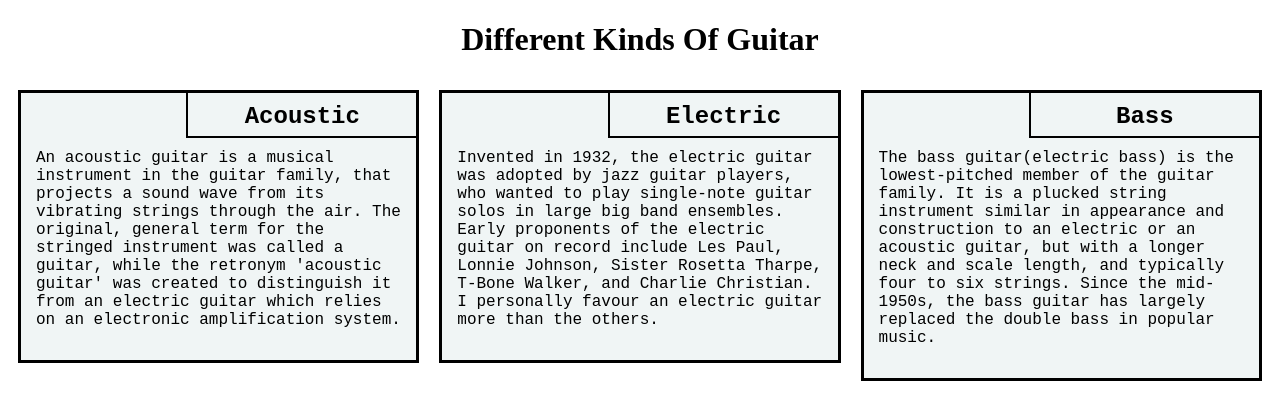
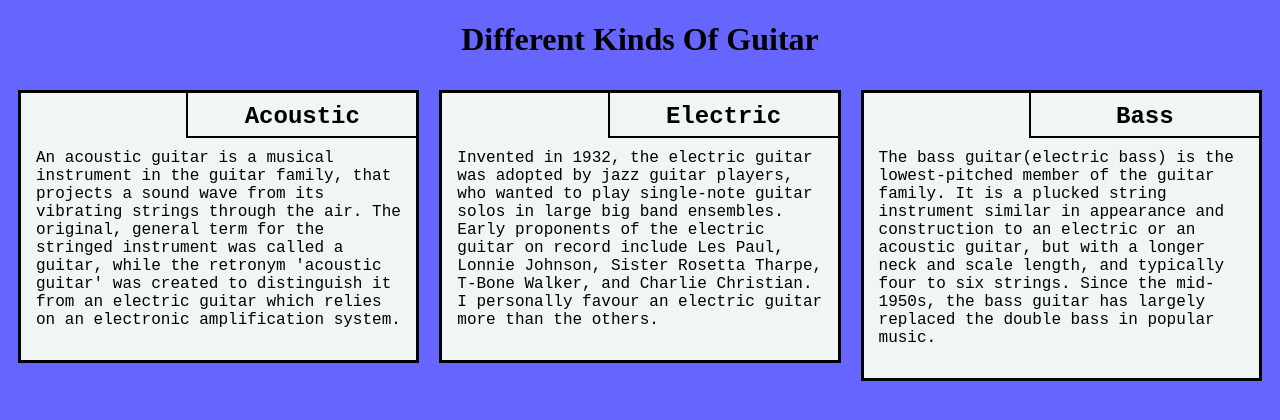
Before and after one commit to Pawan109/Module-2-Webpage, a plain HTML site: page index.html in a window 1280 px wide. Drawn offline with Linux system fonts and the light colour scheme.

Commit message:
Update style.css

```diff
--- a/style.css
+++ b/style.css
@@ -4,7 +4,7 @@
 }
 
 body {
-    background-color: #75a3a3s;
+    background-color: #6666ff;
 }
 
 h1 {
```
